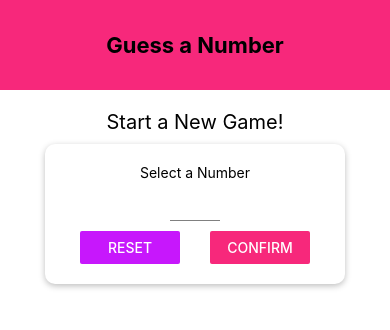
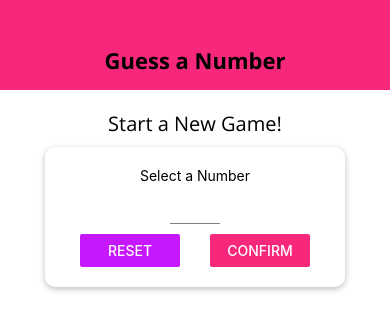
Before and after one commit to apipkurniawan/react-native_course_udemy, a React Native app in the folder rn-guess-number-app/: screen / in a window 390 px wide. Shown: the top 330 px of the page. Built offline with nearby package versions, Linux system fonts and the light colour scheme.

Commit message:
customize font

```diff
--- a/rn-guess-number-app/App.js
+++ b/rn-guess-number-app/App.js
@@ -1,14 +1,35 @@
 import React, { useState } from 'react';
-import { StyleSheet, Text, View } from 'react-native';
+import { StyleSheet, View } from 'react-native';
+import * as Font from 'expo-font'; // custom font
+import { AppLoading } from 'expo';
 
 import Header from './components/Header';
 import StartGameScreen from './screens/StartGameScreen';
 import GameScreen from './screens/GameScreen';
 import GameOverScreen from './screens/GameOverScreen';
 
+/* customize font */
+const fetchFonts = () => {
+  return Font.loadAsync({
+    'open-sans': require('./assets/fonts/OpenSans-Regular.ttf'),
+    'open-sans-bold': require('./assets/fonts/OpenSans-Bold.ttf')
+  });
+};
+
 export default function App() {
   const [userNumber, setUserNumber] = useState();
   const [guessRounds, setGuessRounds] = useState(0);
+  const [dataLoaded, setDataLoaded] = useState(false);
+
+  if (!dataLoaded) {
+    return (
+      <AppLoading
+        startAsync={fetchFonts}
+        onFinish={() => setDataLoaded(true)}
+        onError={(error) => console.log('error : ', error)}
+      />
+    );
+  };
 
   const configureNewGameHandler = () => {
     setGuessRounds(0);
--- a/rn-guess-number-app/components/Header.js
+++ b/rn-guess-number-app/components/Header.js
@@ -21,8 +21,9 @@
     },
     headerTitle: {
         color: 'black',
-        fontWeight: 'bold',
-        fontSize: 22
+        fontSize: 22,
+        fontFamily: 'open-sans-bold',
+        marginTop: 30
     }
 });
 
--- a/rn-guess-number-app/screens/StartGameScreen.js
+++ b/rn-guess-number-app/screens/StartGameScreen.js
@@ -98,7 +98,8 @@
     },
     title: {
         fontSize: 20,
-        marginVertical: 10
+        marginVertical: 10,
+        fontFamily: 'open-sans'
     },
     button: {
         width: 100
```
Also changed, not shown: rn-guess-number-app/assets/fonts/OpenSans-Bold.ttf (added), rn-guess-number-app/assets/fonts/OpenSans-Regular.ttf (added).
